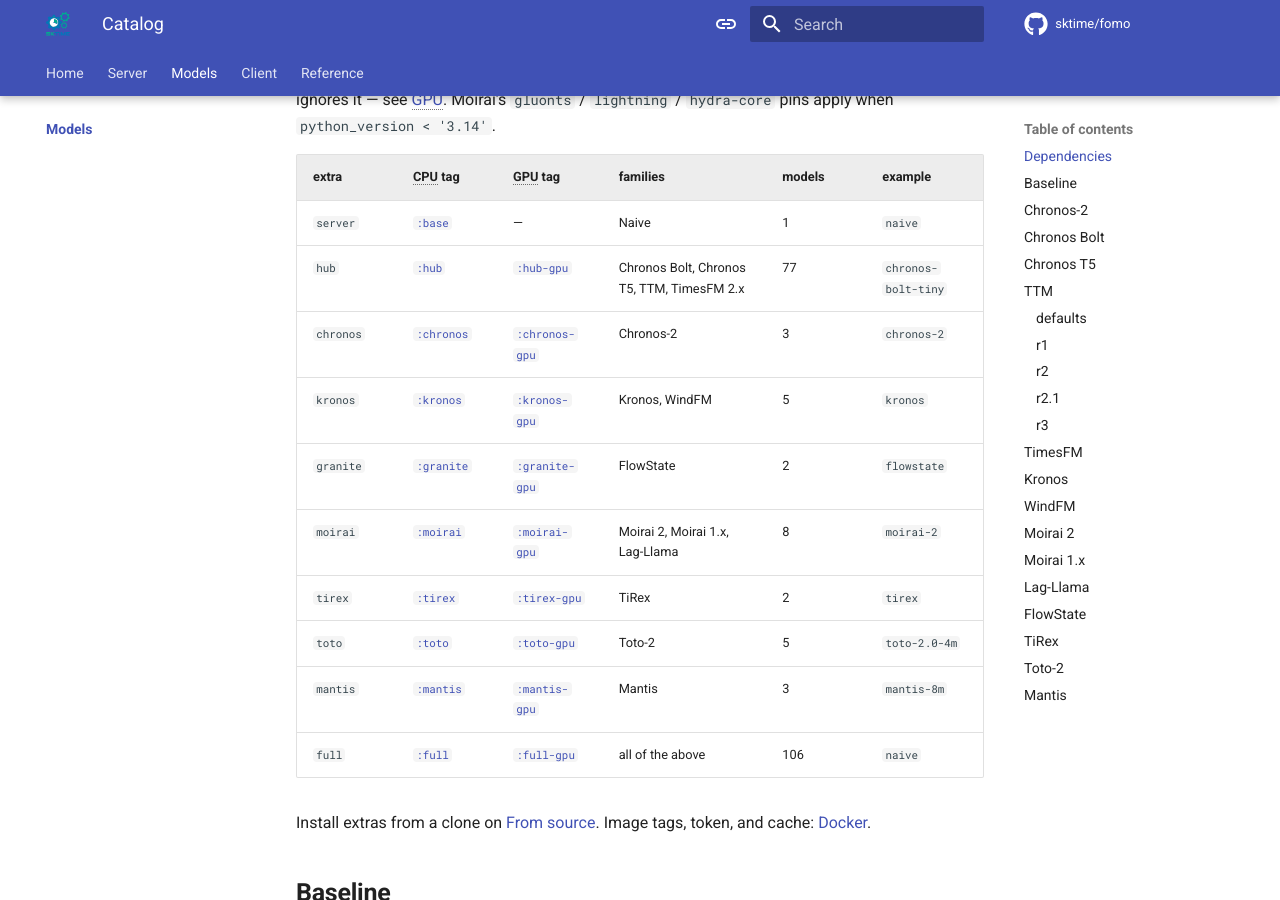
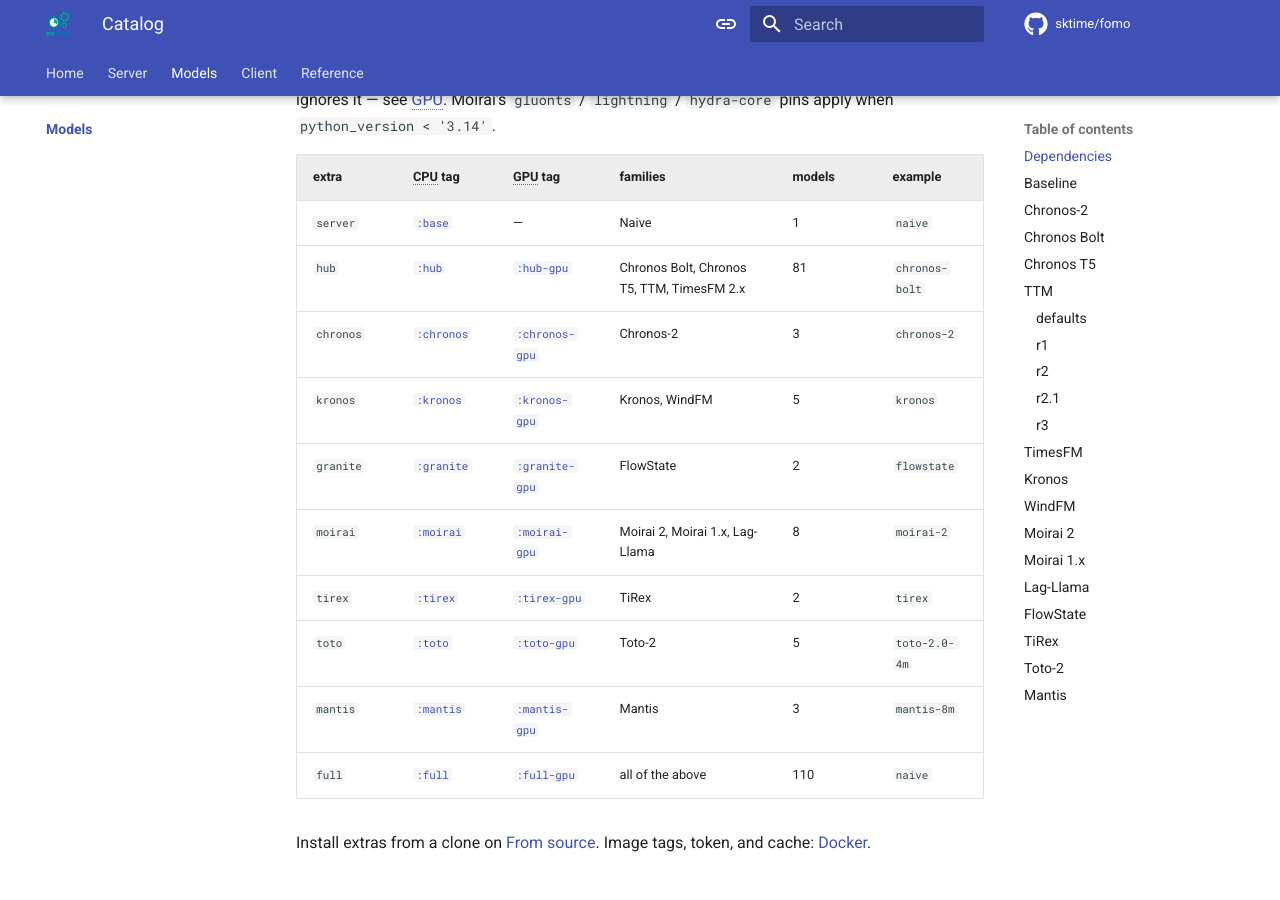
Before and after one commit to sktime/tserve, an MkDocs documentation site: the page built from docs/models/index.md, in a window 1280 px wide and 900 px high, scrolled down 545 px. Built offline with MkDocs 1.6.1 and Material for MkDocs 9.7.7, drawn with Linux system fonts in a browser that asks for light colours; comment, search, counter and statistics services are not loaded.

Commit message:
update models count

```diff
--- a/includes/model-dependencies.md
+++ b/includes/model-dependencies.md
@@ -5,7 +5,7 @@
 | extra | CPU tag | GPU tag | families | models | example |
 | --- | --- | --- | --- | --- | --- |
 | `server` | [`:base`](https://hub.docker.com/r/geetu040/fomo/tags?name=base) | — | Naive | 1 | `naive` |
-| `hub` | [`:hub`](https://hub.docker.com/r/geetu040/fomo/tags?name=hub) | [`:hub-gpu`](https://hub.docker.com/r/geetu040/fomo/tags?name=hub-gpu) | Chronos Bolt, Chronos T5, TTM, TimesFM 2.x | 77 | `chronos-bolt-tiny` |
+| `hub` | [`:hub`](https://hub.docker.com/r/geetu040/fomo/tags?name=hub) | [`:hub-gpu`](https://hub.docker.com/r/geetu040/fomo/tags?name=hub-gpu) | Chronos Bolt, Chronos T5, TTM, TimesFM 2.x | 81 | `chronos-bolt` |
 | `chronos` | [`:chronos`](https://hub.docker.com/r/geetu040/fomo/tags?name=chronos) | [`:chronos-gpu`](https://hub.docker.com/r/geetu040/fomo/tags?name=chronos-gpu) | Chronos-2 | 3 | `chronos-2` |
 | `kronos` | [`:kronos`](https://hub.docker.com/r/geetu040/fomo/tags?name=kronos) | [`:kronos-gpu`](https://hub.docker.com/r/geetu040/fomo/tags?name=kronos-gpu) | Kronos, WindFM | 5 | `kronos` |
 | `granite` | [`:granite`](https://hub.docker.com/r/geetu040/fomo/tags?name=granite) | [`:granite-gpu`](https://hub.docker.com/r/geetu040/fomo/tags?name=granite-gpu) | FlowState | 2 | `flowstate` |
@@ -13,4 +13,4 @@
 | `tirex` | [`:tirex`](https://hub.docker.com/r/geetu040/fomo/tags?name=tirex) | [`:tirex-gpu`](https://hub.docker.com/r/geetu040/fomo/tags?name=tirex-gpu) | TiRex | 2 | `tirex` |
 | `toto` | [`:toto`](https://hub.docker.com/r/geetu040/fomo/tags?name=toto) | [`:toto-gpu`](https://hub.docker.com/r/geetu040/fomo/tags?name=toto-gpu) | Toto-2 | 5 | `toto-2.0-4m` |
 | `mantis` | [`:mantis`](https://hub.docker.com/r/geetu040/fomo/tags?name=mantis) | [`:mantis-gpu`](https://hub.docker.com/r/geetu040/fomo/tags?name=mantis-gpu) | Mantis | 3 | `mantis-8m` |
-| `full` | [`:full`](https://hub.docker.com/r/geetu040/fomo/tags?name=full) | [`:full-gpu`](https://hub.docker.com/r/geetu040/fomo/tags?name=full-gpu) | all of the above | 106 | `naive` |
+| `full` | [`:full`](https://hub.docker.com/r/geetu040/fomo/tags?name=full) | [`:full-gpu`](https://hub.docker.com/r/geetu040/fomo/tags?name=full-gpu) | all of the above | 110 | `naive` |
```
